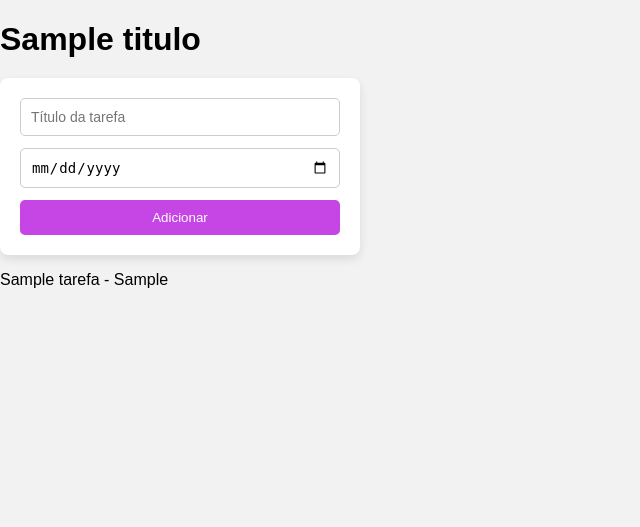
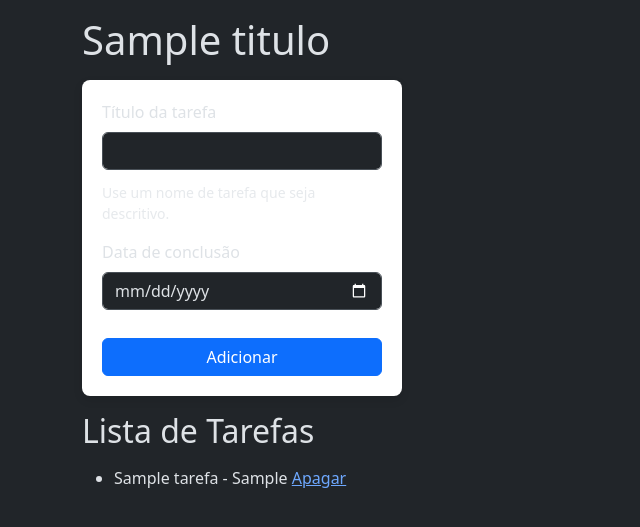
Before and after one commit to ju-vr/agenda, a Flask app: template templates/agenda.html in a window 1280 px wide. Shown: the top 527 px of the page, without its empty margins (0-640 px from the left). Run offline with Flask 3, Linux system fonts and the light colour scheme; the template is opened without the code that fills it: most values are stand-ins (such as "Sample title", 1, 10 or a date in 2020).

Commit message:
feat: crud finalizado

```diff
--- a/app.py
+++ b/app.py
@@ -1,4 +1,4 @@
-from flask import Flask, render_template, request
+from flask import Flask, redirect, render_template, request, url_for
 from models.tarefa import Tarefa
 
 app = Flask(__name__)
@@ -7,18 +7,41 @@ app = Flask(__name__)
 def home():
     return render_template('home.html', titulo='Home')
 
+
+@app.route('/ola')
+def ola_mundo():
+    return "olá, mundo"
+
 @app.route('/agenda', methods=['GET', 'POST'])
 def agenda():
-    tarefa = None
+    tarefas = None
 
     if request.method == 'POST':
-        titulo_tarefa = request.form['titulo-tarefa']
+        titulo_tarefa = request.form ['titulo-tarefa']
         data_conclusao = request.form['data-conclusao']
         tarefa = Tarefa(titulo_tarefa, data_conclusao)
         tarefa.salvar_tarefa()
 
-    return render_template('agenda.html', titulo='Agenda', tarefa=tarefa)
+    tarefas = Tarefa.obter_tarefas()
+    return render_template('agenda.html', titulo= 'Agenda', tarefas=tarefas)
 
-@app.route('/ola')
-def ola_mundo():
-    return "Olá, Mundo!"
+@app.route('/delete/<int:idTarefa>')
+def delete(idTarefa):
+    tarefa = Tarefa.id(idTarefa)
+    tarefa.excluir_tarefa()
+    return redirect(url_for('agenda'))
+
+@app.route('/update/<int:idTarefa>' , methods=['GET', 'POST'])
+def update(idTarefa):
+
+    if request.method == 'POST':
+        titulo = request.form ['titulo-tarefa']
+        data = request.form['data-conclusao']
+        tarefa = Tarefa(titulo, data, idTarefa)
+        tarefa.atualizar_tarefa()
+        return redirect(url_for('agenda'))
+
+    tarefas = Tarefa.obter_tarefas()
+    tarefa_selecionada = Tarefa.id(idTarefa)
+
+    return render_template('agenda.html', titulo= 'Agenda', tarefas=tarefas, tarefa_selecionada=tarefa_selecionada)
--- a/templates/agenda.html
+++ b/templates/agenda.html
@@ -1,13 +1,53 @@
 {% extends "base.html" %}
+
 {% block content %}
-    <form method="POST">
-        <input type="text" name="titulo-tarefa"
-        id="titulo-tarefa" placeholder="Título da tarefa"
-        required>
-        <input type="date" name="data-conclusao"
-        id="data-conclusao">
-        <button type="submit">Adicionar</button>
+    <form class="mt-3" method="POST">
 
+        <div class="mb-3">
+            <label for="titulo-tarefa" class="form-label">Título da tarefa</label>
+            <input type="text" class="form-control" name="titulo-tarefa" id="titulo-tarefa"
+                aria-describedby="ajudaNomeTarefa" required>
+            <div id="ajudaNomeTarefa" class="form-text">Use um nome de tarefa que seja descritivo.</div>
+        </div>
+
+        <div class="mb-3">
+            <label for="data-conclusao" class="form-label">Data de conclusão</label>
+            <input type="date" class="form-control" name="data-conclusao" id="data-conclusao">
+        </div>
+
+        <button type="submit" class="btn btn-primary">Adicionar</button>
     </form>
-    <p>{{ tarefa.titulo_tarefa }} - {{ tarefa.data_conclusao }}</p>
+
+    <h2 class="my-3">Lista de Tarefas</h2>
+
+    {% if tarefas %}
+
+        <ul>
+            {% for tarefa in tarefas %}
+                <li>{{ tarefa.titulo_tarefa }} - {{ tarefa.data_conclusao }} <a href="{{ url_for('delete', idTarefa=tarefa.id_tarefa) }}">Apagar</a></li>
+            {% endfor %}
+        </ul>
+
+    {% else %}
+
+        <p>Nenhuma tarefa cadastrada</p>
+
+    {% endif %}
+
 {% endblock %}
+
+<!-- Métodos HTTP:
+    GET -> "pega" (recupera/obtém) as informações (READ)
+    POST -> "envia" (cadastra/inclui/adiciona) as informações (CREATE)
+    UPDATE/PATCH -> "atualiza" as informações (UPDATE)
+    DELETE -> "apaga" as informações (DELETE)
+
+    CRUD -> Create, Read, Update, Delete
+-->
+
+<!-- Códigos de retorno:
+    2XX - Sucesso
+    3XX - Sucesso, mas redirecionado
+    4XX - Não encontrado (falha  na REQUISIÇÃO)
+    5XX - Erro do servidor (falha na RESPOSTA)
+-->
--- a/templates/base.html
+++ b/templates/base.html
@@ -1,13 +1,15 @@
 <!DOCTYPE html>
-<html lang="pt-br">
+<html lang="pt-BR" data-bs-theme="dark">
 <head>
     <meta charset="UTF-8">
     <meta name="viewport" content="width=device-width, initial-scale=1.0">
     <title>{{ titulo }}</title>
     <link rel="stylesheet" href="{{ url_for('static', filename='style.css') }}">
+    <link href="https://cdn.jsdelivr.net/npm/bootstrap@5.3.8/dist/css/bootstrap.min.css" rel="stylesheet" integrity="sha384-sRIl4kxILFvY47J16cr9ZwB07vP4J8+LH7qKQnuqkuIAvNWLzeN8tE5YBujZqJLB" crossorigin="anonymous">
 </head>
-<body>
-    <h1> {{ titulo}} </h1>
+<body class="container">
+    <h1 class="mt-3">{{ titulo }}</h1>
     {% block content %}{% endblock %}
+    <script src="https://cdn.jsdelivr.net/npm/bootstrap@5.3.8/dist/js/bootstrap.bundle.min.js" integrity="sha384-FKyoEForCGlyvwx9Hj09JcYn3nv7wiPVlz7YYwJrWVcXK/BmnVDxM+D2scQbITxI" crossorigin="anonymous"></script>
 </body>
 </html>
--- a/templates/home.html
+++ b/templates/home.html
@@ -1,6 +1,6 @@
 {% extends "base.html" %}
 
 {% block content %}
-    <p> Seja bem vindo</p>
-    <a href="/agenda">agenda</a>
-    {% endblock %}
+    <p>Seja bem-vindo!</p>
+    <a href="/agenda">Agenda</a>
+{% endblock %}
```
Also changed, not shown: static/style.css (+10 -27 lines), models/tarefa.py (line endings or trailing spaces), 1 other file.
